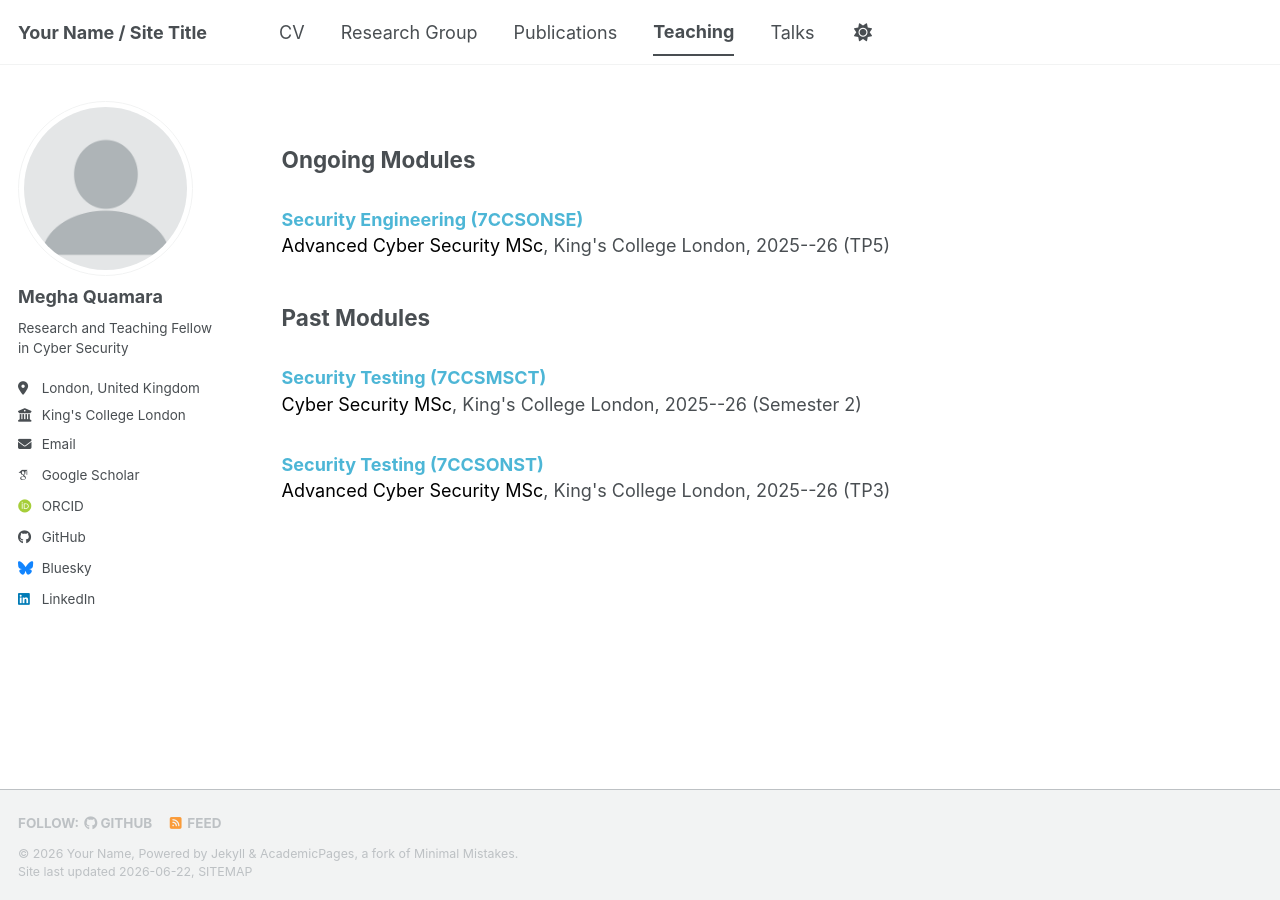
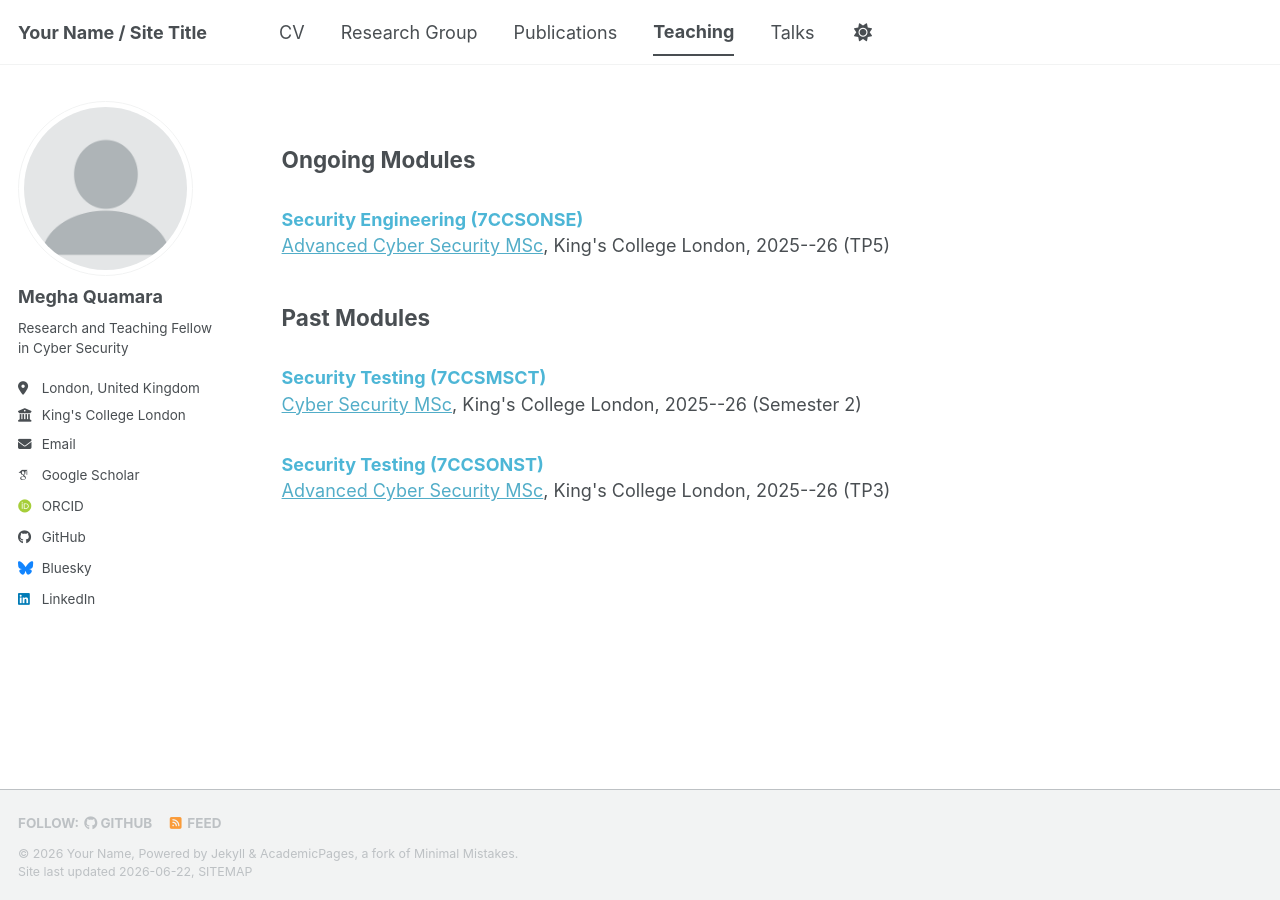
Before and after one commit to meghaquamara/personal-website, a Jekyll site: the page built from _pages/teaching.md, in a window 1280 px wide. Built offline with Jekyll 4.4.1, drawn with Linux system fonts in a browser that asks for light colours; some web fonts are replaced; a script bundle is joined from its source files by our own code; library files that are not in the unit come from our copies.

Commit message:
Update main.scss

```diff
--- a/assets/css/main.scss
+++ b/assets/css/main.scss
@@ -71,13 +71,3 @@
     margin-top: 0 !important;
     margin-bottom: 0.6em !important;
 }
-
-.teaching-info a {
-    color: #000 !important;
-    text-decoration: none !important;
-}
-
-.teaching-info a:hover {
-    color: #000 !important;
-    text-decoration: none !important;
-}
```
